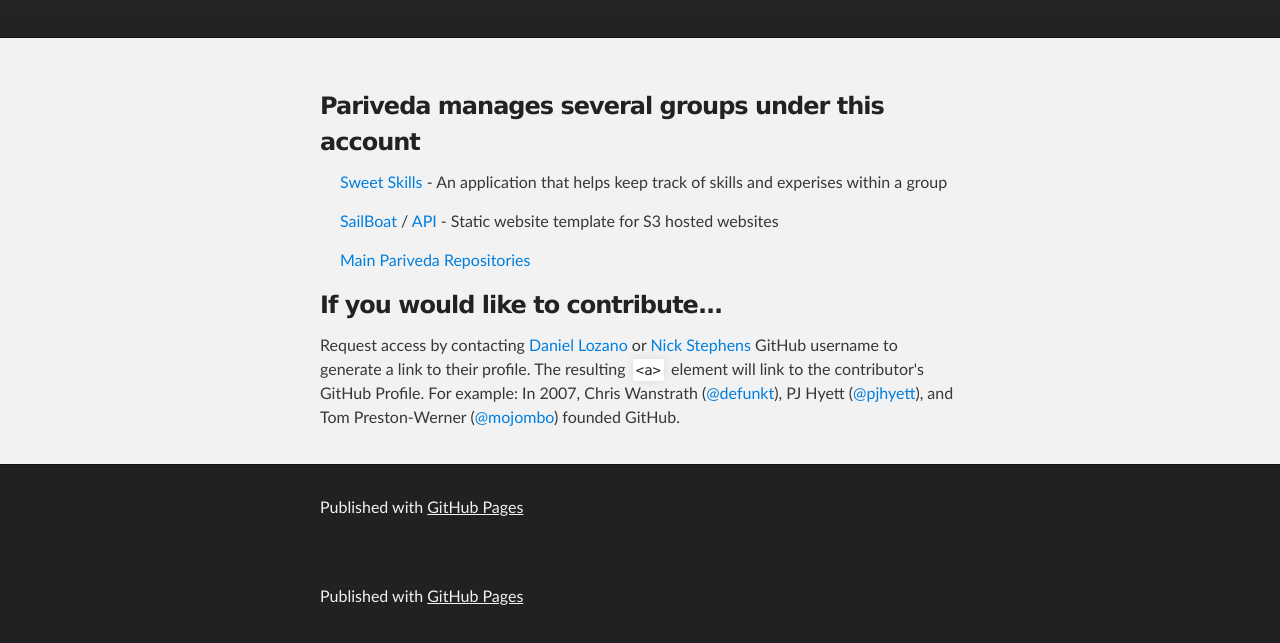
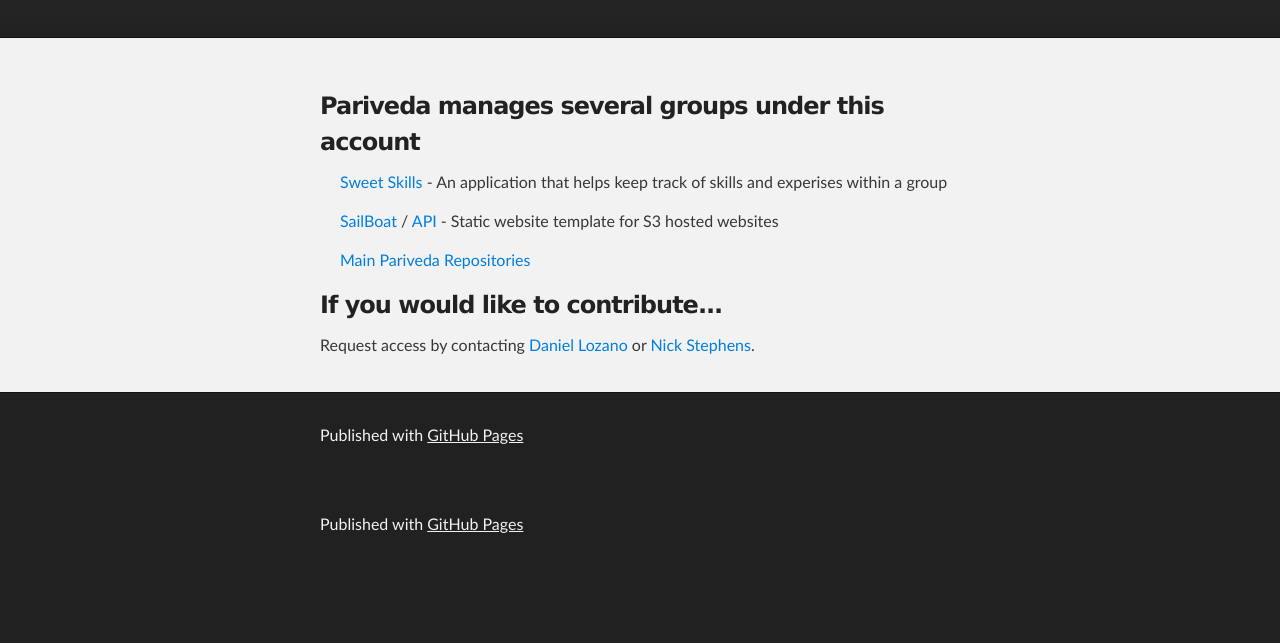
Before and after one commit to pariveda/pariveda.github.io, a plain HTML site: page index.html in a window 1280 px wide. Shown: the part 208-851 px from the top of the page. After the commit the page ends 800 px from the top, so only its background shows below. Drawn offline with Linux system fonts and the light colour scheme.

Commit message:
Definitely left some default stuff in there. It should be gone now

```diff
--- a/index.html
+++ b/index.html
@@ -40,7 +40,7 @@
           <h3>
         <a name="authors-and-contributors" class="anchor" href="#authors-and-contributors"><span class="octicon octicon-link"></span></a>If you would like to contribute...</h3>
 
-        <p>Request access by contacting <a href="mailto:daniel.lozano@parivedasolutions.com">Daniel Lozano</a> or <a href="mailto:nick.stephens@parivedasolutions.com">Nick Stephens</a> GitHub username to generate a link to their profile. The resulting <code>&lt;a&gt;</code> element will link to the contributor's GitHub Profile. For example: In 2007, Chris Wanstrath (<a href="https://github.com/defunkt" class="user-mention">@defunkt</a>), PJ Hyett (<a href="https://github.com/pjhyett" class="user-mention">@pjhyett</a>), and Tom Preston-Werner (<a href="https://github.com/mojombo" class="user-mention">@mojombo</a>) founded GitHub.</p>
+        <p>Request access by contacting <a href="mailto:daniel.lozano@parivedasolutions.com">Daniel Lozano</a> or <a href="mailto:nick.stephens@parivedasolutions.com">Nick Stephens</a>.</p>
 
 
       </section>
```
